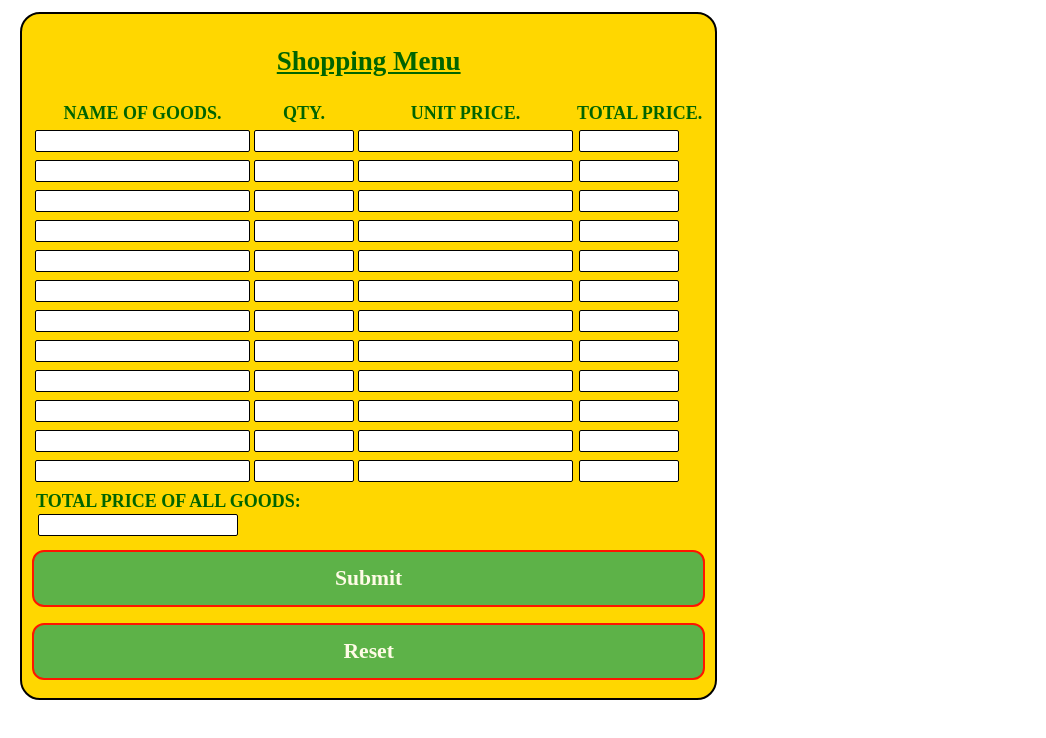
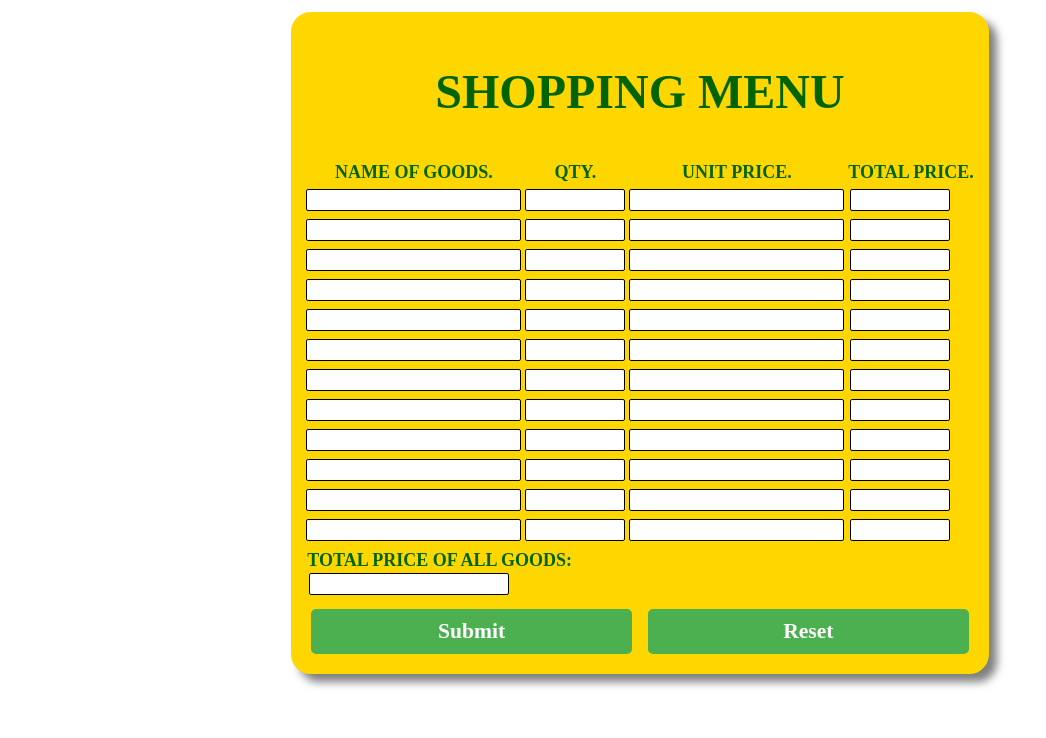
Before and after one commit to Tonichris01/shoppingMenu, a plain HTML site: page index.html in a window 1280 px wide. Shown: the whole page, without its empty margins (0-1046 px from the left). Drawn offline with Linux system fonts and the light colour scheme.

Commit message:
new changes

```diff
--- a/index.html
+++ b/index.html
@@ -14,7 +14,7 @@
         <div id="table">
             <table>
                 <center>
-                    <h2>Shopping Menu</h2>
+                    <h2>SHOPPING MENU</h2>
                 </center>
                 <tr>
                     <th>NAME OF GOODS.</th>
@@ -123,7 +123,7 @@
                 <label for="TOTAL_PRICE">TOTAL PRICE OF ALL GOODS:</label>
                 <p id="taprice"></p>
             </div>
-            <div id="submitting">
+            <div id="buttonContainer">
                 <button id="submit">Submit</button>
                 <button id="reset">Reset</button>
             </div>
--- a/style.css
+++ b/style.css
@@ -3,9 +3,9 @@
 }
 
 #container {
-    border: 2px solid black;
+    border: 2px solid gold;
     border-radius: 20px;
-    margin: 12px;
+    margin: 12px auto;
     padding: 10px;
     color: darkgreen;
     width: max-content;
@@ -13,10 +13,12 @@
     font-family: 'Times New Roman', Times, serif;
     font-size: large;
     background-color: gold;
+    box-shadow: 8px 8px 8px rgba(0, 0, 0, 0.5);
+    /* box-shadow: 5px 5px 15px 5px rgba(0, 0, 0, 0.5); */
 }
 
 center {
-    text-decoration: underline;
+    font-size: clamp(2rem, 2vw, 4rem);
 }
 
 input[type='number'] {
@@ -70,17 +72,27 @@ input[type='text'] {
     font-size: larger;
     font-style: normal;
 }
-
+#buttonContainer{
+    display: flex;
+    flex-direction: row;
+    align-items: center;
+}
 button {
     background-color: #4CAF50;
     color: white;
-    padding: 14px 20px;
-    margin: 8px 0;
-    border: 2px solid red;
-    border-radius: 12px;
+    padding: 8px 15px;
+    margin: 8px;
+    border: 2px solid #4CAF50;
+    border-radius: 5px;
     cursor: pointer;
-    width: 100%;
-    opacity: 0.9;
+    width: 70%;
+    /* opacity: 0.9; */
+}
+
+button:hover{
+    background-color: #025705;
+    border: 2px solid #025705;
+    box-shadow: 5px 5px 15px 5px rgba(0, 0, 0, 0.5);
 }
 
 .t_price {
```
